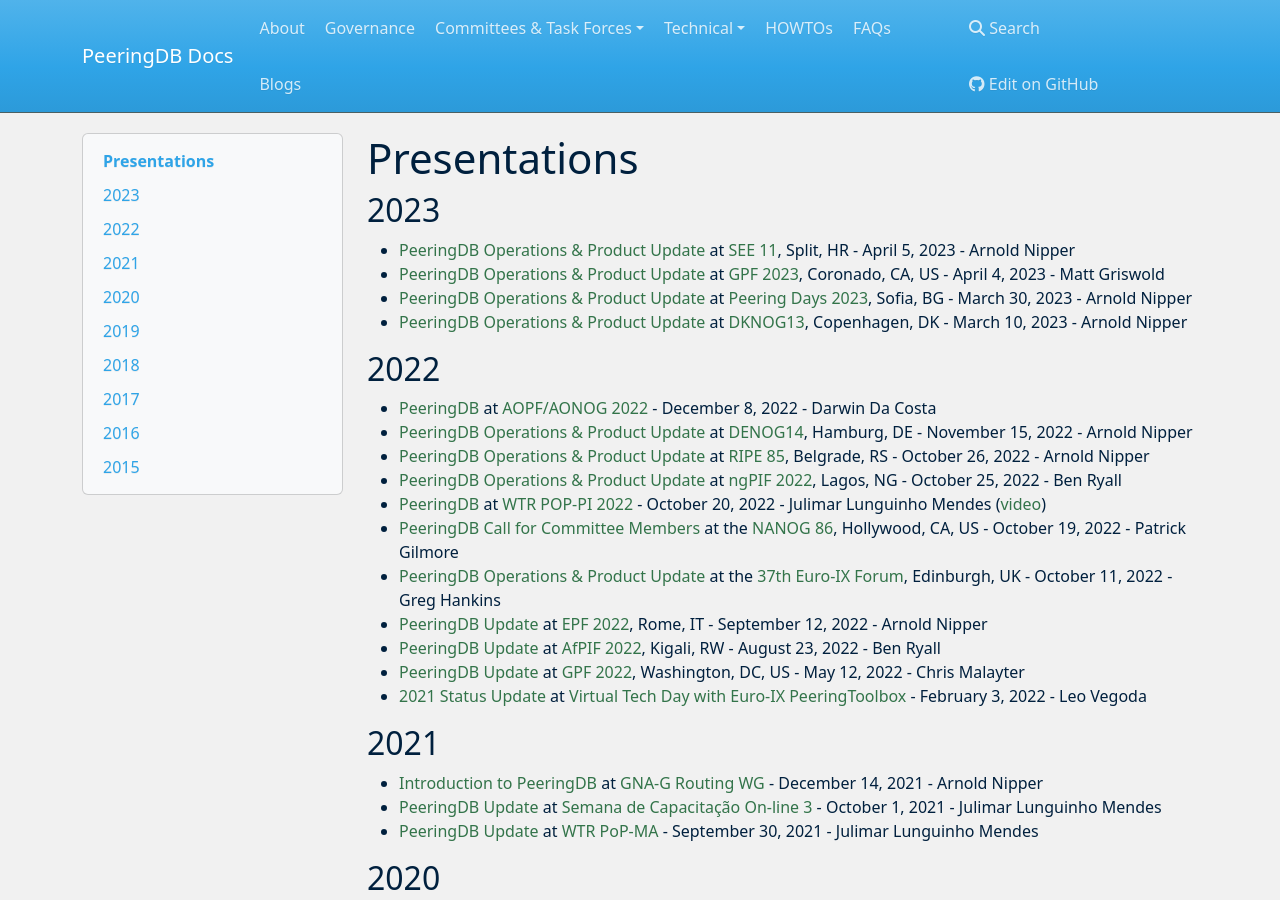
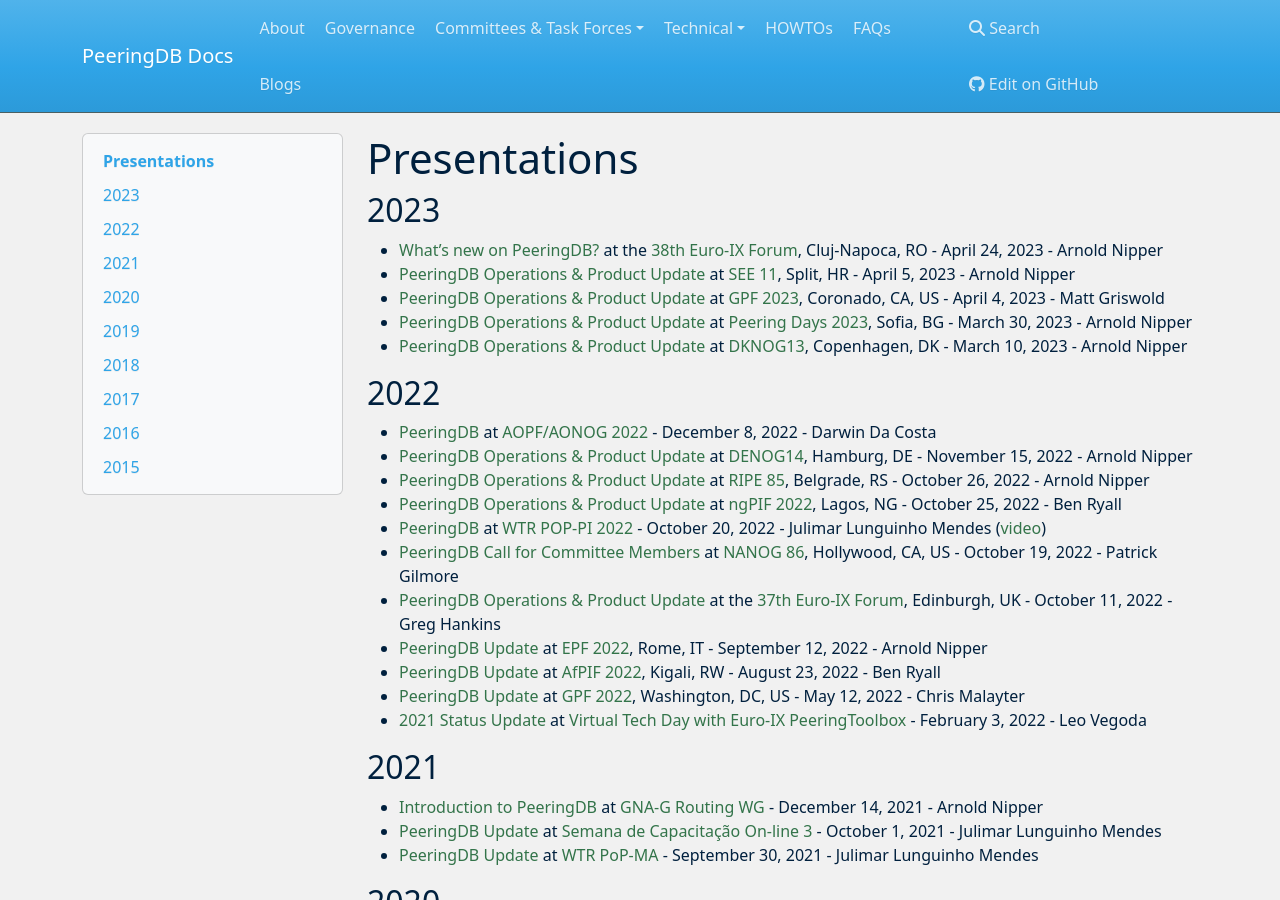
Before and after one commit to peeringdb/docs, an MkDocs documentation site: the page built from docs/presentations.md, in a window 1280 px wide and 900 px high. Built offline with MkDocs 1.6.1, drawn with Linux system fonts in a browser that asks for light colours; nearby versions of some CDN libraries; some of the changed lines change nothing that is shown.

Commit message:
Added Arnold's Euro-IX presentation.

```diff
--- a/docs/presentations.md
+++ b/docs/presentations.md
@@ -2,6 +2,7 @@
 
 ## 2023
 
+- [What’s new on PeeringDB?](presentation/20230424_38_Euro-IX_Arnold_Nipper.pdf) at the [38th Euro-IX Forum](https://www.euro-ix.net/en/events/fora/38th-euro-ix-forum/program/), Cluj-Napoca, RO - April 24, 2023 - Arnold Nipper
 - [PeeringDB Operations & Product Update](presentation/20230404_SEE11_Arnold_Nipper.pdf) at [SEE 11](https://www.ripe.net/participate/meetings/regional-meetings/see/see-11), Split, HR - April 5, 2023 - Arnold Nipper
 - [PeeringDB Operations & Product Update](presentation/20230402_GPF2023_Matt_Griswold.pdf) at [GPF 2023](https://globalpeeringforum.org/agenda/), Coronado, CA, US - April 4, 2023 - Matt Griswold
 - [PeeringDB Operations & Product Update](presentation/20230330_Peering_Days_2023_Arnold_Nipper.pdf) at [Peering Days 2023](https://peeringdays.eu/), Sofia, BG - March 30, 2023 - Arnold Nipper
@@ -14,7 +15,7 @@
 - [PeeringDB Operations & Product Update](presentation/20221026_RIPE85_Connect-WG_Arnold.pdf) at [RIPE 85](https://ripe85.ripe.net/programme/meeting-plan/connect-wg/), Belgrade, RS - October 26, 2022 - Arnold Nipper
 - [PeeringDB Operations & Product Update](presentation/20221025-ngPIF.pdf) at [ngPIF 2022](https://pif.ng/agenda/), Lagos, NG - October 25, 2022 - Ben Ryall
 - [PeeringDB](presentation/WTR_POP-PI_2022_Teresina-peeringdb-20221020.pdf) at [WTR POP-PI 2022](https://wtr.rnp.br/pop-pi/programacao) - October 20, 2022 - Julimar Lunguinho Mendes ([video](https://youtu.be/Y0uoW7YSlQA?t=6628))
-- [PeeringDB Call for Committee Members](presentation/20221019_Gilmore_Lightning_Talk_Peeringdb_v1.pdf) at the [NANOG 86](https://www.nanog.org/events/nanog-86/agenda/), Hollywood, CA, US - October 19, 2022 - Patrick Gilmore
+- [PeeringDB Call for Committee Members](presentation/20221019_Gilmore_Lightning_Talk_Peeringdb_v1.pdf) at [NANOG 86](https://www.nanog.org/events/nanog-86/agenda/), Hollywood, CA, US - October 19, 2022 - Patrick Gilmore
 - [PeeringDB Operations & Product Update](presentation/20221011-37th-Euro-IX-Greg.pdf) at the [37th Euro-IX Forum](https://www.euro-ix.net/en/events/fora/37th-euro-ix-forum/), Edinburgh, UK - October 11, 2022 - Greg Hankins
 - [PeeringDB Update](presentation/20220912_EPF15_Arnold.pdf) at [EPF 2022](https://peering-forum.eu/2022/), Rome, IT - September 12, 2022 - Arnold Nipper
 - [PeeringDB Update](presentation/20220823_AfPIF_Ben.pdf) at [AfPIF 2022](https://www.afpif.org/afpif2022/), Kigali, RW - August 23, 2022 - Ben Ryall
```
Also changed, not shown: 1 other file.
